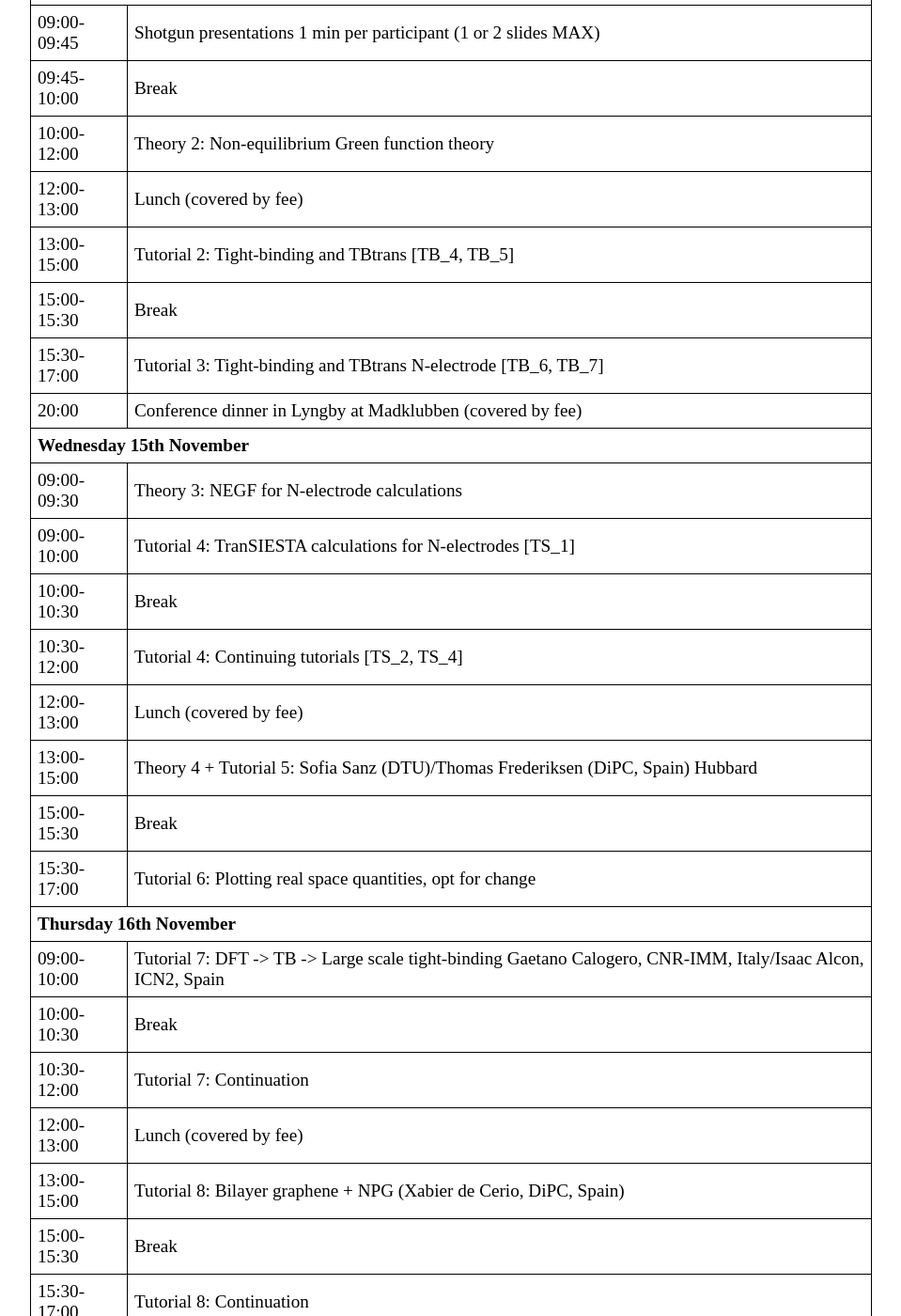
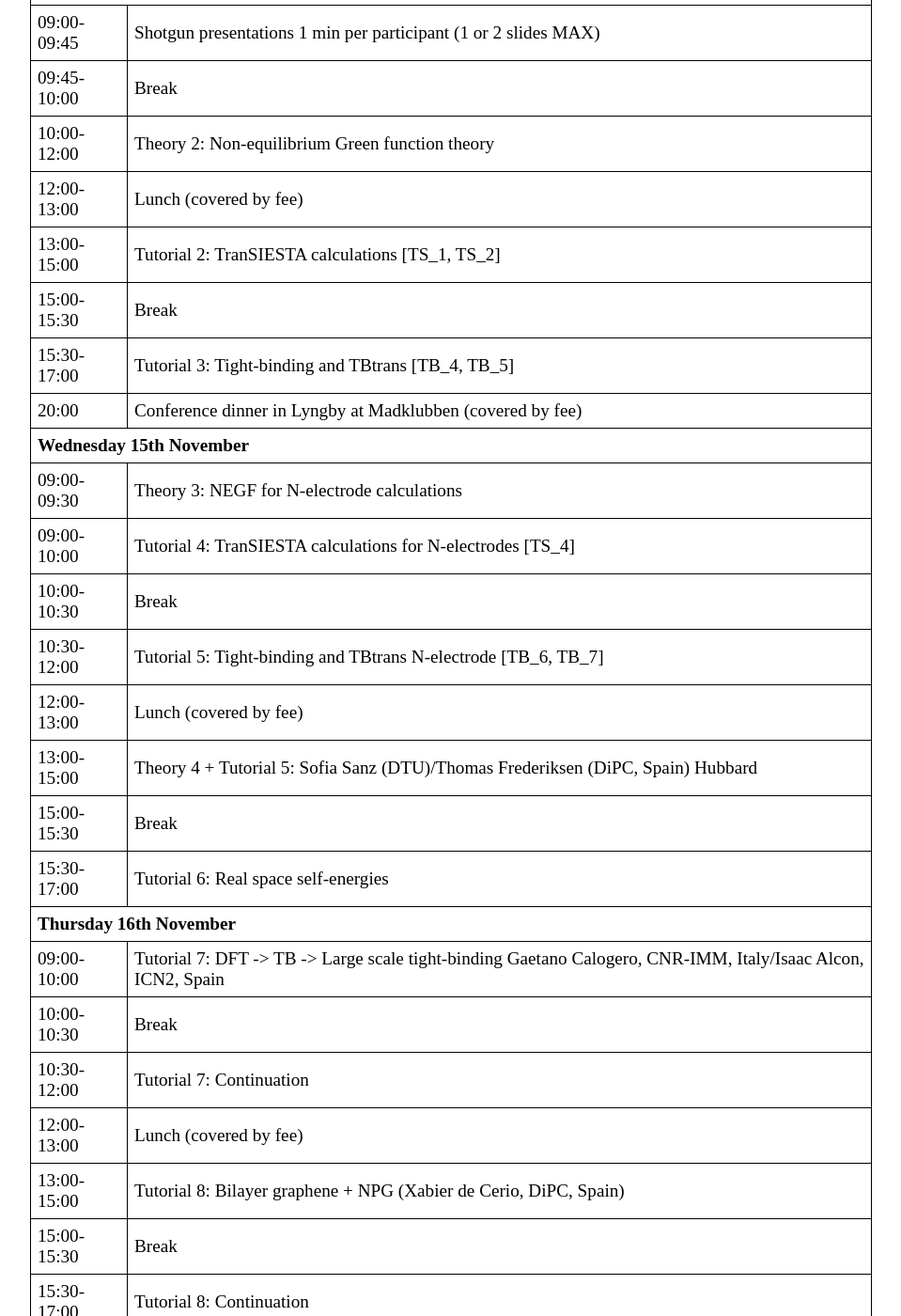
Before and after one commit to siesta-project/web-portal, a Jekyll site: the page built from _events/TranSIESTA_School-2023.md, in a window 1280 px wide and 1400 px high, scrolled down 1191 px. Shown: the whole window at 94% size, without its empty margins (160-1119 px from the left). Built offline with Jekyll 4.4.1, drawn with Linux system fonts in a browser that asks for light colours; some of the changed text lies outside the part shown.

Commit message:
updated program
Signed-off-by: Nick Papior <nickpapior@gmail.com>

```diff
--- a/_events/TranSIESTA_School-2023.md
+++ b/_events/TranSIESTA_School-2023.md
@@ -60,7 +60,7 @@
 
 <tbody>
 <tr><th COLSPAN="2"> Monday 13th November</th></tr>
-<tr><td>12:00-13:00</td><td>Registration + lunch (covered by fee)</td></tr>
+<tr><td>12:00-13:00</td><td> Registration + lunch (covered by fee)</td></tr>
 <tr><td>13:00-15:00</td><td> Theory 1: Non-equilibrium Green function theory</td></tr>
 <tr><td>15:00-15:30</td><td> Break</td></tr>
 <tr><td>15:30-17:00</td><td> Tutorial 1: Tight-binding and TBtrans [TB_1, TB_2, TB_3]</td></tr>
@@ -70,34 +70,35 @@
 <tr><td>09:45-10:00</td><td> Break</td></tr>
 <tr><td>10:00-12:00</td><td> Theory 2: Non-equilibrium Green function theory</td></tr>
 <tr><td>12:00-13:00</td><td> Lunch (covered by fee)</td></tr>
-<tr><td>13:00-15:00</td><td> Tutorial 2: Tight-binding and TBtrans [TB_4, TB_5]</td></tr>
+<tr><td>13:00-15:00</td><td> Tutorial 2: TranSIESTA calculations [TS_1, TS_2]</td></tr>
 <tr><td>15:00-15:30</td><td> Break</td></tr>
-<tr><td>15:30-17:00</td><td> Tutorial 3: Tight-binding and TBtrans N-electrode [TB_6, TB_7]</td></tr>
+<tr><td>15:30-17:00</td><td> Tutorial 3: Tight-binding and TBtrans [TB_4, TB_5]</td></tr>
 <tr><td>20:00</td><td> Conference dinner in Lyngby at Madklubben (covered by fee)</td></tr>
 
 <tr><th COLSPAN="2"> Wednesday 15th November</th></tr>
 <tr><td>09:00-09:30</td><td> Theory 3: NEGF for N-electrode calculations</td></tr>
-<tr><td>09:00-10:00</td><td> Tutorial 4: TranSIESTA calculations for N-electrodes [TS_1]</td></tr>
+<tr><td>09:00-10:00</td><td> Tutorial 4: TranSIESTA calculations for N-electrodes [TS_4]</td></tr>
 <tr><td>10:00-10:30</td><td> Break</td></tr>
-<tr><td>10:30-12:00</td><td> Tutorial 4: Continuing tutorials [TS_2, TS_4]</td></tr>
+<tr><td>10:30-12:00</td><td> Tutorial 5: Tight-binding and TBtrans N-electrode [TB_6, TB_7]</td></tr>
 <tr><td>12:00-13:00</td><td> Lunch (covered by fee)</td></tr>
 <tr><td>13:00-15:00</td><td> Theory 4 + Tutorial 5: Sofia Sanz (DTU)/Thomas Frederiksen (DiPC, Spain) Hubbard</td></tr>
 <tr><td>15:00-15:30</td><td> Break</td></tr>
-<tr><td>15:30-17:00</td><td> Tutorial 6: Plotting real space quantities, opt for change</td></tr>
+<tr><td>15:30-17:00</td><td> Tutorial 6: Real space self-energies</td></tr>
+<!-- <tr><td>15:30-17:00</td><td> Tutorial 6: Plotting real space quantities, opt for change</td></tr> -->
 
 <tr><th COLSPAN="2"> Thursday 16th November</th></tr>
-<tr><td>09:00-10:00</td><td>Tutorial 7: DFT -> TB -> Large scale tight-binding Gaetano Calogero, CNR-IMM, Italy/Isaac Alcon, ICN2, Spain</td></tr>
-<tr><td>10:00-10:30</td><td>Break</td></tr>
-<tr><td>10:30-12:00</td><td>Tutorial 7: Continuation</td></tr>
-<tr><td>12:00-13:00</td><td>Lunch (covered by fee)</td></tr>
-<tr><td>13:00-15:00</td><td>Tutorial 8: Bilayer graphene + NPG (Xabier de Cerio, DiPC, Spain)</td></tr>
-<tr><td>15:00-15:30</td><td>Break</td></tr>
-<tr><td>15:30-17:00</td><td>Tutorial 8: Continuation</td></tr>
+<tr><td>09:00-10:00</td><td> Tutorial 7: DFT -> TB -> Large scale tight-binding Gaetano Calogero, CNR-IMM, Italy/Isaac Alcon, ICN2, Spain</td></tr>
+<tr><td>10:00-10:30</td><td> Break</td></tr>
+<tr><td>10:30-12:00</td><td> Tutorial 7: Continuation</td></tr>
+<tr><td>12:00-13:00</td><td> Lunch (covered by fee)</td></tr>
+<tr><td>13:00-15:00</td><td> Tutorial 8: Bilayer graphene + NPG (Xabier de Cerio, DiPC, Spain)</td></tr>
+<tr><td>15:00-15:30</td><td> Break</td></tr>
+<tr><td>15:30-17:00</td><td> Tutorial 8: Continuation</td></tr>
 
 <tr><th COLSPAN="2"> Friday 17th November</th></tr>
-<tr><td>09:00-10:00</td><td>Tutorial 9: Real space self-energies</td></tr>
-<tr><td>10:00-10:30</td><td>Break</td></tr>
-<tr><td>10:30-12:00</td><td>Comments, remarks and wrap-up: Recap important points of calculation setups</td></tr>
+<tr><td>09:00-10:00</td><td> To be determined</td></tr>
+<tr><td>10:00-10:30</td><td> Break</td></tr>
+<tr><td>10:30-12:00</td><td> Comments, remarks and wrap-up: Recap important points of calculation setups</td></tr>
 <tr><td>12:00</td><td>Lunch (covered by fee); and thank you and see you again</td></tr>
 </tbody>
 </table>
```
